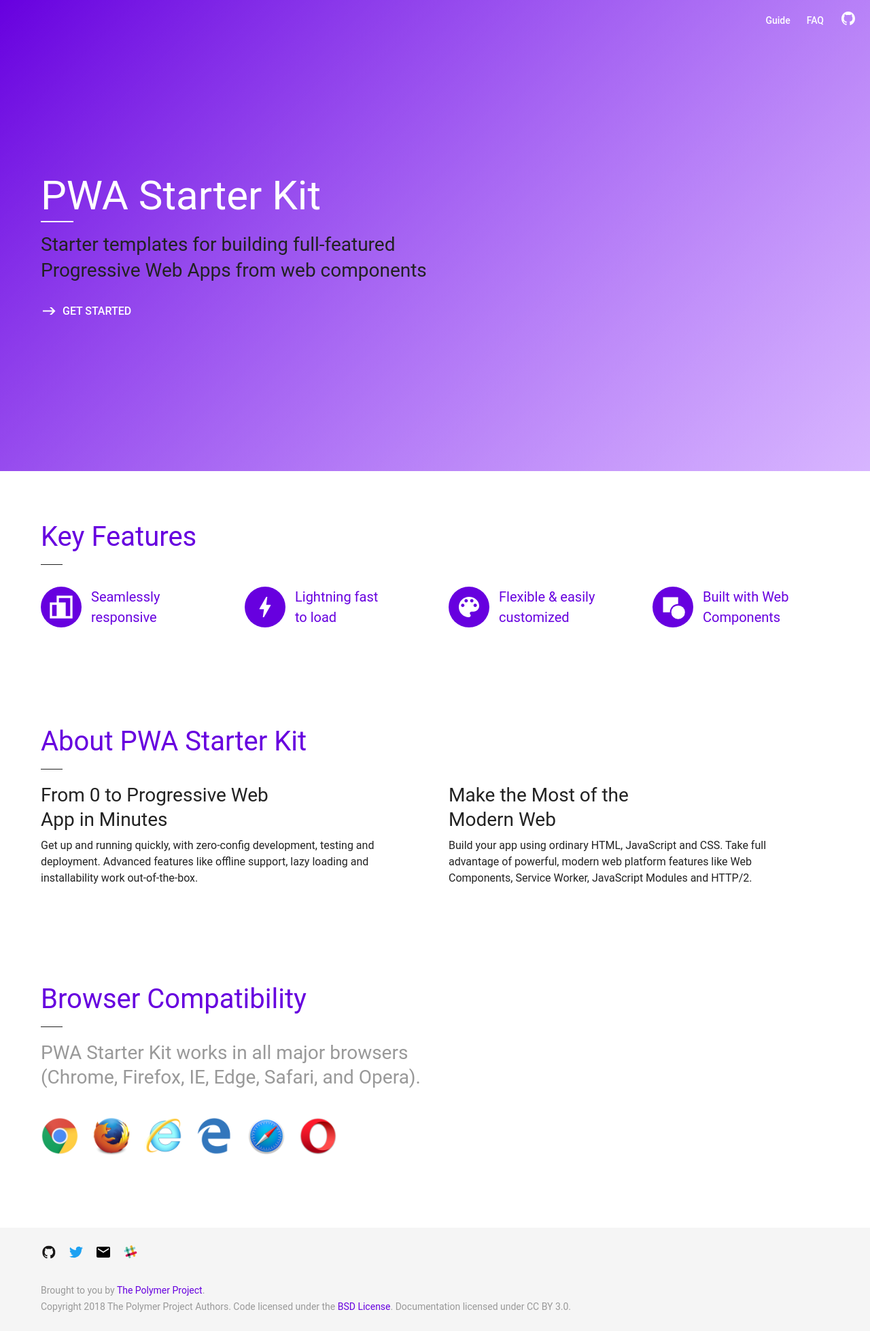
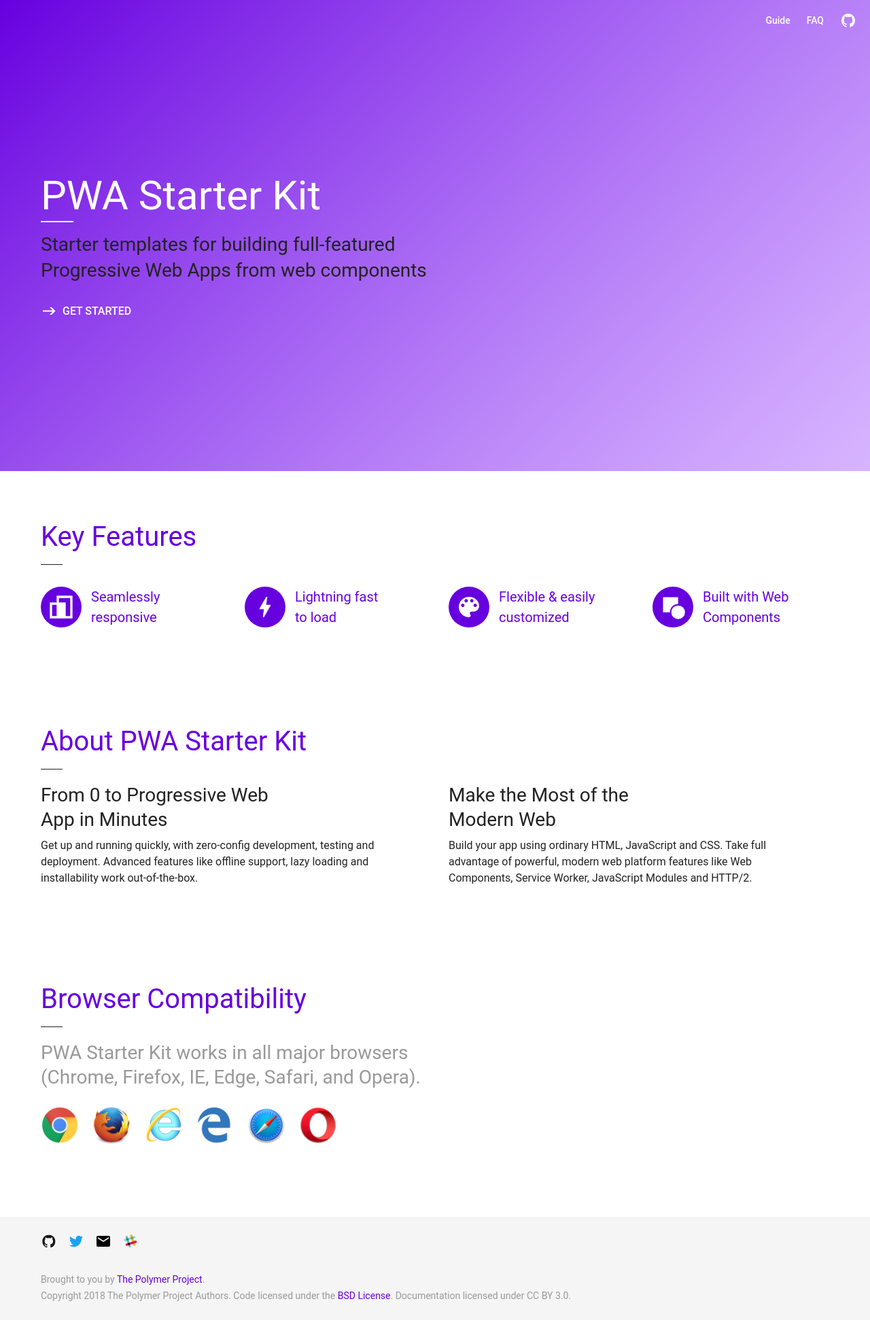
Before and after one commit to Polymer/pwa-starter-kit, a Jekyll site: the page built from index.html, in a window 1280 px wide. Shown: the whole page at 68% size. Built offline with Jekyll 4.4.1, drawn with Linux system fonts in a browser that asks for light colours; some web fonts are replaced.

Commit message:
Tweaked top-nav icon spacing, landing page type spacing, and slack url in footer.

```diff
--- a/_layouts/default.html
+++ b/_layouts/default.html
@@ -24,7 +24,7 @@
           <a target="_blank" href="https://github.com/Polymer/pwa-starter-kit" rel="noopener" aria-label="Github"><img src="/images/logos/logo_github.svg" /></a>
           <a target="_blank" href="https://twitter.com/polymer" rel="noopener" aria-label="Twitter"><img src="/images/logos/logo_twitter.svg" /></a>
           <a target="_blank" href="https://groups.google.com//forum/#!forum/polymer-dev" rel="noopener" aria-label="Email"><img src="/images/logos/logo_email.svg" /></a>
-          <a target="_blank" href="https://polymer-slack.herokuapp.com" rel="noopener" aria-label="Slack"><img src="/images/logos/logo_slack.svg" /></a>
+          <a target="_blank" href="https://join.slack.com/t/polymer/shared_invite/enQtNTAzNzg3NjU4ODM4LTkzZGVlOGIxMmNiMjMzZDM1YzYyMzdiYTk0YjQyOWZhZTMwN2RlNjM5ZDFmZjMxZWRjMWViMDA1MjNiYWFhZWM" rel="noopener" aria-label="Slack"><img src="/images/logos/logo_slack.svg" /></a>
         </div>
         <div class="attribution">
           Brought to you by <a href="https://www.polymer-project.org">The Polymer Project</a>.<br>
--- a/css/main.css
+++ b/css/main.css
@@ -49,8 +49,8 @@
 }
 h2.description {
   margin-top: 20px;
-  margin-bottom: 40px;
-  max-width: 560px;
+  margin-bottom: 24px;
+  max-width: 600px;
   color: #999;
 }
 
@@ -172,6 +172,7 @@
   width: 24px;
   height: 24px;
   background-size: cover;
+  display: block;
 }
 
 /* Content area */
```
